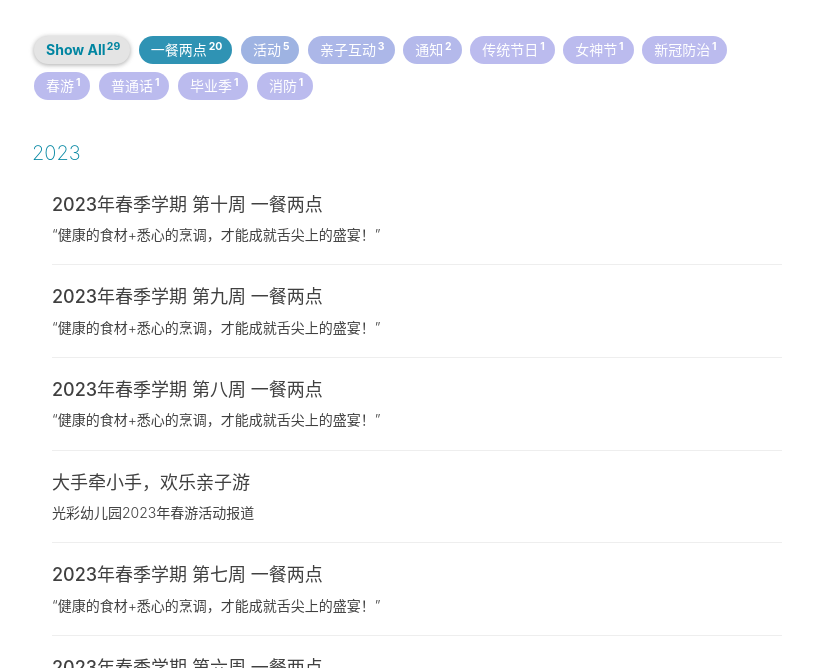
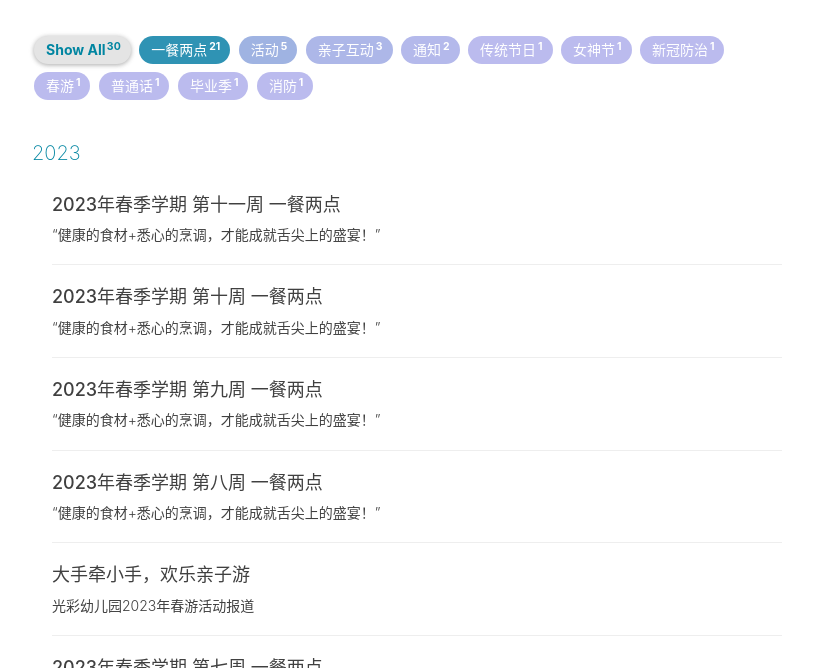
Before and after one commit to GeekEver/cn.bbsgcyey, a Jekyll site: the page built from archive.html, in a window 1280 px wide and 900 px high, cut to the strip 232-900 px from the top of the window. Shown: the whole strip, without its empty margins (233-1046 px from the left). Built offline with Jekyll 4.4.1, drawn with Linux system fonts in a browser that asks for light colours; nearby versions of some CDN libraries; comment, search, counter and statistics services are not loaded; some of the changed lines change nothing that is shown.

Commit message:
2023 11th week's meals

```diff
--- /dev/null
+++ b/_posts/2023-04-21-meals.md
@@ -0,0 +1,93 @@
+---
+layout:       post
+title:        "2023年春季学期 第十一周 一餐两点"
+subtitle:     “健康的食材+悉心的烹调，才能成就舌尖上的盛宴！”
+date:         2023-04-22 22:00:00
+author:       "光彩幼儿园"
+header-style: text
+catalog:      true
+tags:
+    - 一餐两点
+---
+
+>   看看小朋友们这周都吃了些什么呢？
+
+# 4月17日 星期一
+
+### 早点
+
+玉米糊、酱香饼
+
+### 午餐
+
+土豆烧肉、清炒窝笋丁、丝瓜鸡蛋汤
+
+### 午点
+
+苹果山楂茶、奶香紫薯包
+
+![](/img/in-post/meals/91403ae6ef83a7ef0bfbebe02d90f239.jpeg)
+
+# 4月18日 星期二
+
+### 早点
+
+红枣紫米糊、自制奶香饼干
+
+### 午餐
+
+肉末蒸蛋、干锅花菜、菠菜蛋汤
+
+### 午点
+
+金桔雪梨茶、南瓜发糕
+
+![](/img/in-post/meals/fa1672cc41044c38e0da2d671c057084.jpeg)
+
+# 4月19日 星期三
+
+### 早点
+
+青菜鸡丝面
+
+### 午餐
+
+面筋烧肉、清炒黄瓜片、西红柿蛋汤
+
+### 午点
+
+苹果桔子茶、萝卜蒸饺
+
+![](/img/in-post/meals/94908193a1c344d3585ccfbe990d1a65.jpeg)
+
+# 4月20日 星期四
+
+### 早点
+
+小米粥、贝壳小馒头
+
+### 午餐
+
+炒木须、青菜炒香菇、冬瓜蛋汤
+
+### 午点
+
+马蹄莲藕茶、紫米八宝饭
+
+![](/img/in-post/meals/2922369f3e3e4a190660f752b7f47176.jpeg)
+
+# 4月21日 星期五
+
+### 早点
+
+山药蔬菜瘦肉粥
+
+### 午餐
+
+酱香鸡腿、炒三丁、菌菇蛋汤
+
+### 午点
+
+雪梨红枣茶、葱油花卷
+
+![](/img/in-post/meals/3a9f64654609262358250dcddd881c40.jpeg)
```
Also changed, not shown: _posts/2023-04-14-meals.md (+3 -1 lines), img/in-post/meals/2922369f3e3e4a190660f752b7f47176.jpeg (added), img/in-post/meals/3a9f64654609262358250dcddd881c40.jpeg (added), img/in-post/meals/91403ae6ef83a7ef0bfbebe02d90f239.jpeg (added), img/in-post/meals/94908193a1c344d3585ccfbe990d1a65.jpeg (added), img/in-post/meals/fa1672cc41044c38e0da2d671c057084.jpeg (added).
